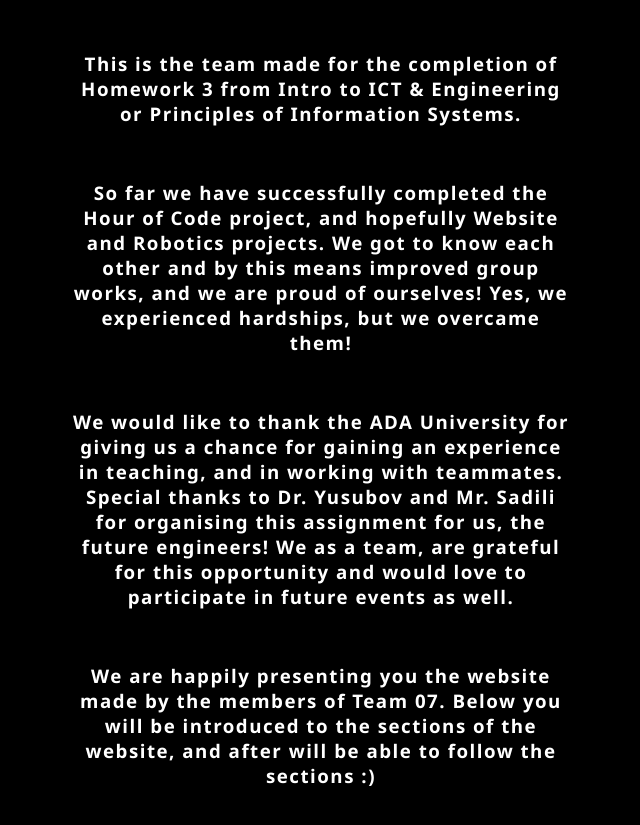
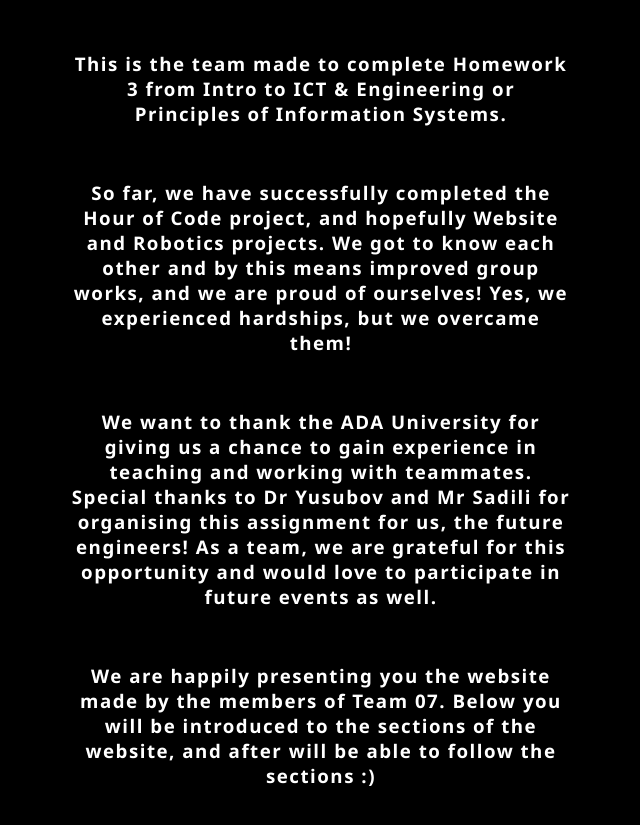
Before and after one commit to javid-alakbarli/webteam, a plain HTML site: page testhome.html in a window 1280 px wide. Shown: the part 1162-1987 px from the top of the page, without its empty margins (319-959 px from the left). Drawn offline with Linux system fonts and the light colour scheme.

Commit message:
testhome.html

```diff
--- a/testhome.html
+++ b/testhome.html
@@ -56,8 +56,8 @@
     <br>
     <br>
     <br>
-    <h3><center><p class="teamhome1">This is the team made for the completion of Homework 3 from Intro to
-      ICT & Engineering or Principles of Information Systems.
+    <h3><center><p class="teamhome1">This is the team made to complete Homework 3
+      from Intro to ICT & Engineering or Principles of Information Systems.
     </center></p></h3>
   </div>
 
@@ -65,9 +65,9 @@
     <br>
     <br>
     <br>
-    <h3><center><p class="teamhome2">So far we have successfully completed the Hour of Code project, and hopefully Website and
-      Robotics projects. We got to know each other and by this means improved group works, and we are proud of ourselves! Yes,
-      we experienced hardships, but we overcame them!
+    <h3><center><p class="teamhome2">So far, we have successfully completed the Hour of Code project,
+      and hopefully Website and Robotics projects. We got to know each other and by this means improved group
+       works, and we are proud of ourselves! Yes, we experienced hardships, but we overcame them!
     </center></p></h3>
   </div>
 
@@ -75,10 +75,10 @@
     <br>
     <br>
     <br>
-    <h3><center><p class="teamhome3">We would like to thank the ADA University for giving us a chance for
-      gaining an experience in teaching, and in working with teammates. Special thanks to Dr. Yusubov and Mr. Sadili
-      for organising this assignment for us, the future engineers! We as a team, are grateful for this opportunity and
-      would love to participate in future events as well.
+    <h3><center><p class="teamhome3">We want to thank the ADA University for giving us a chance to gain experience
+      in teaching and working with teammates. Special thanks to Dr Yusubov and Mr Sadili for organising this assignment
+      for us, the future engineers! As a team, we are grateful for this opportunity and would love to participate in future
+      events as well.
     </center></p></h3>
   </div>
 
@@ -86,8 +86,8 @@
     <br>
     <br>
     <br>
-    <h3><center><p class="teamhome4">We are happily presenting you the website made by the members of Team 07. Below you will
-      be introduced to the sections of the website, and after will be able to follow the sections :)
+    <h3><center><p class="teamhome4">We are happily presenting you the website made by the members of Team 07. Below you will be
+      introduced to the sections of the website, and after will be able to follow the sections :)
   </div>
 
 
```
